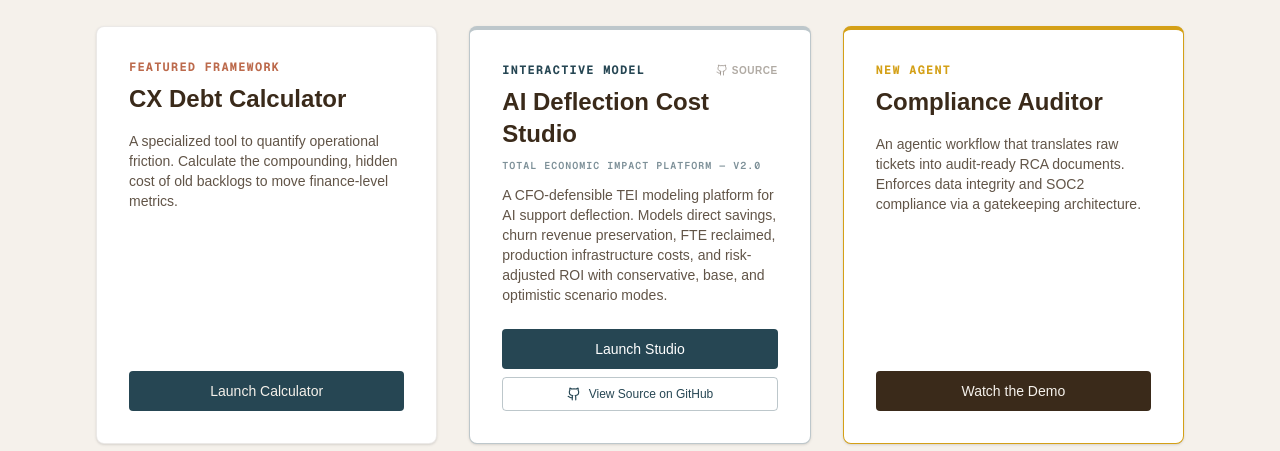
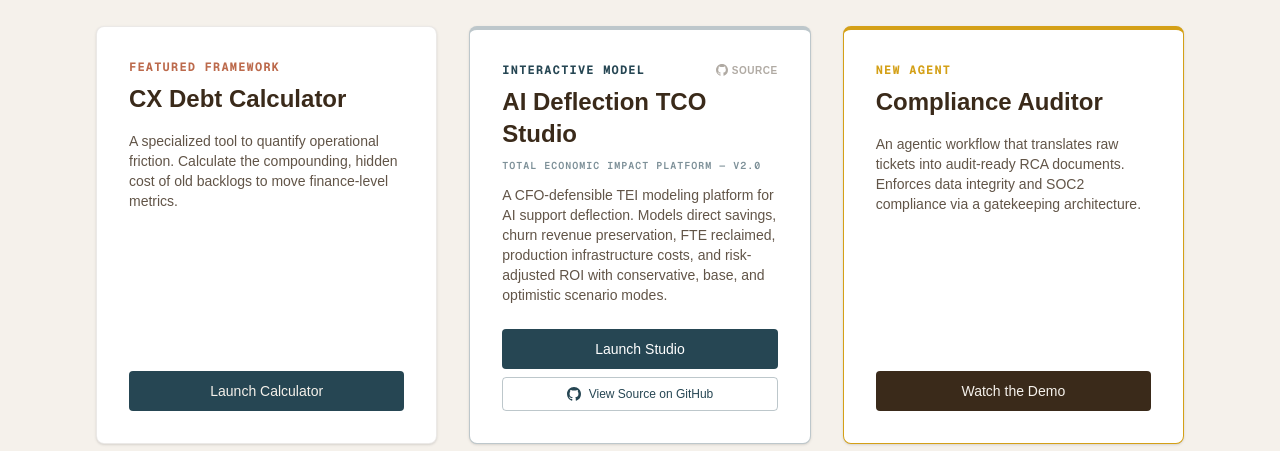
Before and after one commit to wesleyshiCX/wesonops, a Next.js app: page / in a window 1280 px wide. Shown: the part 298-749 px from the top of the page. Built offline with nearby package versions, Linux system fonts and the light colour scheme.

Commit message:
updated import on main page

```diff
--- a/src/app/page.tsx
+++ b/src/app/page.tsx
@@ -1,6 +1,5 @@
 // app/page.tsx
 import Link from 'next/link';
-import { Github } from 'lucide-react';
 
 export default function Home() {
   return (
@@ -45,24 +44,26 @@
               </a>
             </div>
 
-            {/* AI Deflection Cost Studio Card — UPDATED */}
+            {/* AI Deflection TCO Studio Card */}
             <div className="bg-white border border-[#264653]/30 p-8 rounded-lg shadow-sm hover:shadow-md transition-shadow flex flex-col border-t-4 border-[#264653]">
               <div className="flex items-center justify-between mb-2">
                 <h2 className="text-xs font-bold uppercase tracking-widest text-[#264653] font-mono">
                   Interactive Model
                 </h2>
                 <a
-                  href="https://github.com/wesleyshiCX/ai-deflection-cost-studio"
+                  href="https://github.com/your-username/ai-deflection-tco-studio"
                   target="_blank"
                   rel="noreferrer"
                   className="flex items-center gap-1 text-[10px] font-semibold text-[#3a2a1a]/40 hover:text-[#264653] transition-colors uppercase tracking-wider"
                 >
-                  <Github className="w-3 h-3" />
+                  <svg className="w-3 h-3" viewBox="0 0 24 24" fill="currentColor">
+                    <path d="M12 0C5.37 0 0 5.37 0 12c0 5.31 3.435 9.795 8.205 11.385.6.105.825-.255.825-.57 0-.285-.015-1.23-.015-2.235-3.015.555-3.795-.735-4.035-1.41-.135-.345-.72-1.41-1.23-1.695-.42-.225-1.02-.78-.015-.795.945-.015 1.62.87 1.845 1.23 1.08 1.815 2.805 1.305 3.495.99.105-.78.42-1.305.765-1.605-2.67-.3-5.46-1.335-5.46-5.925 0-1.305.465-2.385 1.23-3.225-.12-.3-.54-1.53.12-3.18 0 0 1.005-.315 3.3 1.23.96-.27 1.98-.405 3-.405s2.04.135 3 .405c2.295-1.56 3.3-1.23 3.3-1.23.66 1.65.24 2.88.12 3.18.765.84 1.23 1.905 1.23 3.225 0 4.605-2.805 5.625-5.475 5.925.435.375.81 1.095.81 2.22 0 1.605-.015 2.895-.015 3.3 0 .315.225.69.825.57A12.02 12.02 0 0 0 24 12c0-6.63-5.37-12-12-12z" />
+                  </svg>
                   Source
                 </a>
               </div>
               <h3 className="text-2xl font-semibold mb-2 text-[#3a2a1a]">
-                AI Deflection Cost Studio
+                AI Deflection TCO Studio
               </h3>
               <p className="text-[10px] font-semibold uppercase tracking-widest text-[#264653]/60 mb-3 font-mono">
                 Total Economic Impact Platform — v2.0
@@ -81,12 +82,14 @@
                   Launch Studio
                 </Link>
                 <a
-                  href="https://github.com/wesleyshiCX/ai-deflection-cost-studio"
+                  href="https://github.com/your-username/ai-deflection-tco-studio"
                   target="_blank"
                   rel="noreferrer"
                   className="inline-flex items-center justify-center gap-2 border border-[#264653]/30 text-[#264653] px-6 py-2 rounded hover:bg-[#264653]/5 transition-colors font-medium text-center text-xs"
                 >
-                  <Github className="w-3.5 h-3.5" />
+                  <svg className="w-3.5 h-3.5" viewBox="0 0 24 24" fill="currentColor">
+                    <path d="M12 0C5.37 0 0 5.37 0 12c0 5.31 3.435 9.795 8.205 11.385.6.105.825-.255.825-.57 0-.285-.015-1.23-.015-2.235-3.015.555-3.795-.735-4.035-1.41-.135-.345-.72-1.41-1.23-1.695-.42-.225-1.02-.78-.015-.795.945-.015 1.62.87 1.845 1.23 1.08 1.815 2.805 1.305 3.495.99.105-.78.42-1.305.765-1.605-2.67-.3-5.46-1.335-5.46-5.925 0-1.305.465-2.385 1.23-3.225-.12-.3-.54-1.53.12-3.18 0 0 1.005-.315 3.3 1.23.96-.27 1.98-.405 3-.405s2.04.135 3 .405c2.295-1.56 3.3-1.23 3.3-1.23.66 1.65.24 2.88.12 3.18.765.84 1.23 1.905 1.23 3.225 0 4.605-2.805 5.625-5.475 5.925.435.375.81 1.095.81 2.22 0 1.605-.015 2.895-.015 3.3 0 .315.225.69.825.57A12.02 12.02 0 0 0 24 12c0-6.63-5.37-12-12-12z" />
+                  </svg>
                   View Source on GitHub
                 </a>
               </div>
```
